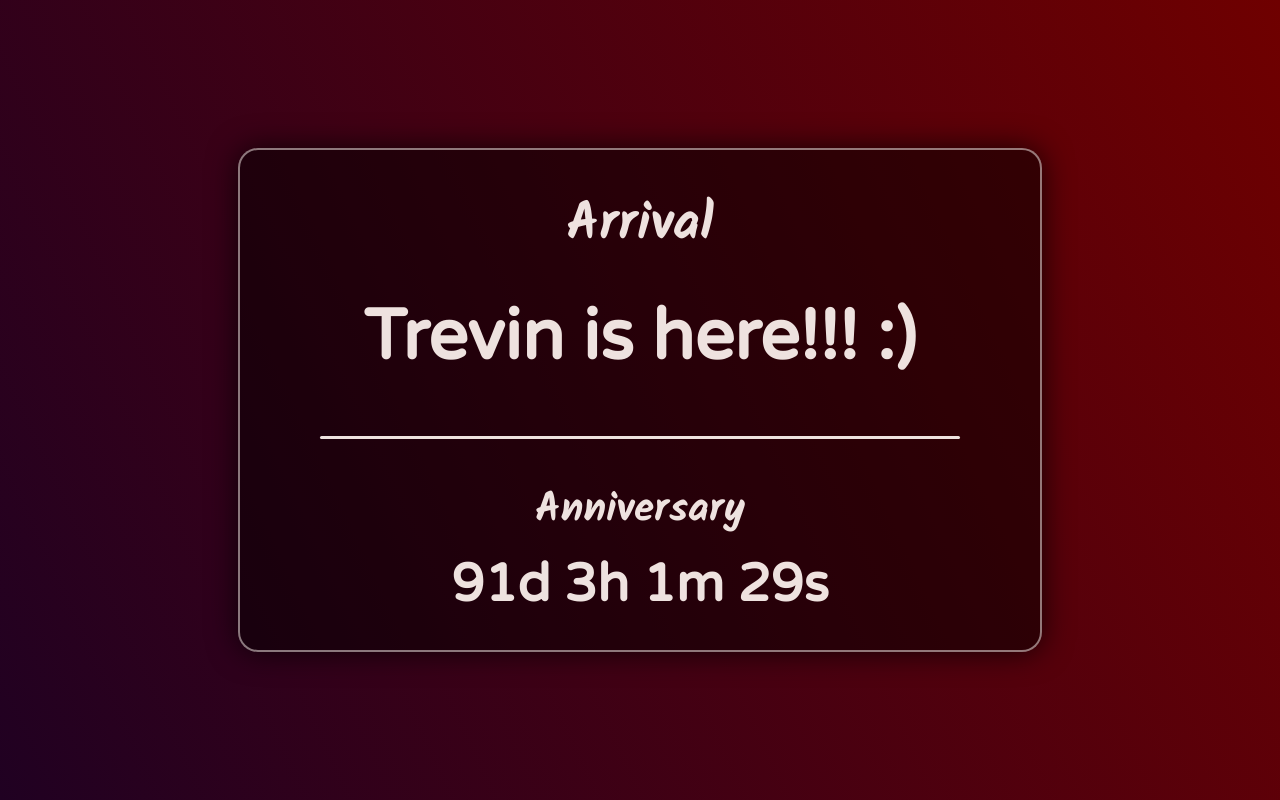
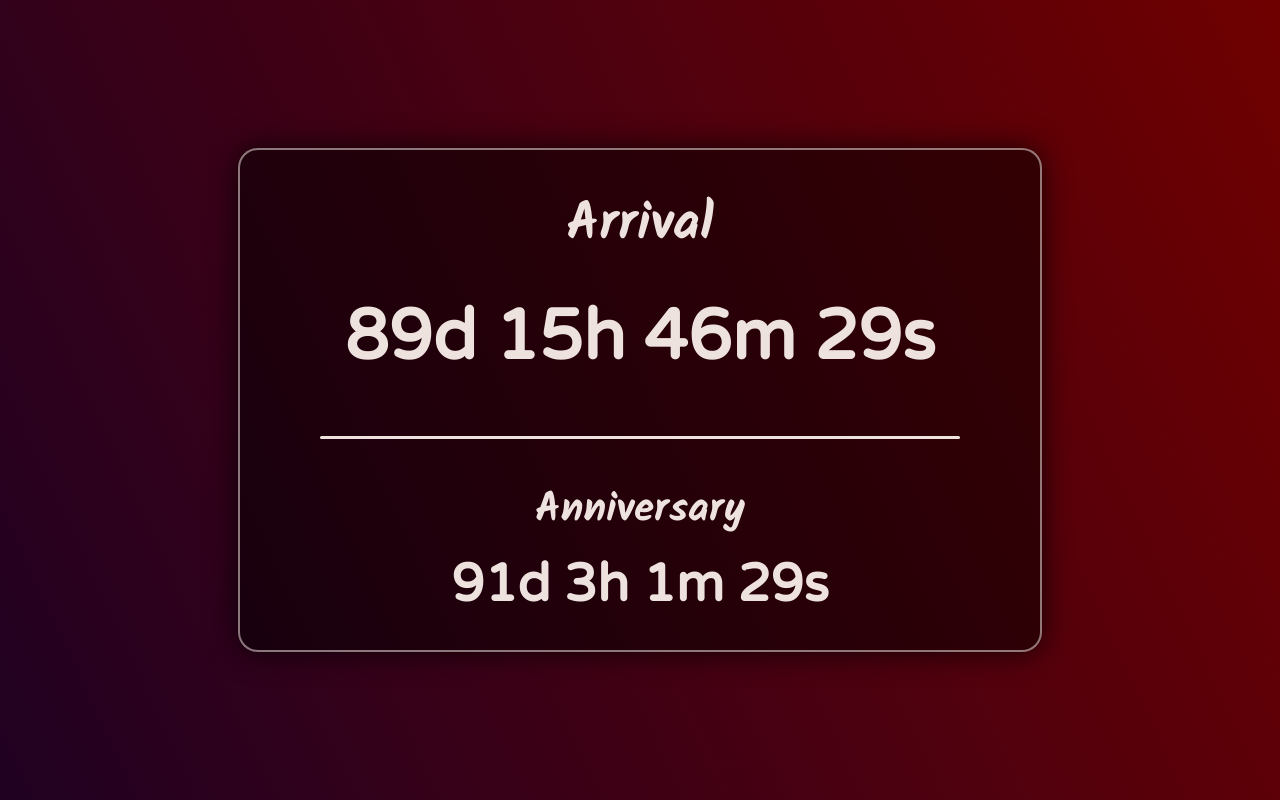
Before and after one commit to imtrmu/kenzie, a plain HTML site: page index.html in a window 1280 px wide. Drawn offline with Linux system fonts and the light colour scheme.

Commit message:
Update index.html

```diff
--- a/index.html
+++ b/index.html
@@ -35,7 +35,7 @@
 
   <script>
     // Set the date we're counting down to
-    var countDownDate = new Date("December 26, 2023 13:30:00").getTime();
+    var countDownDate = new Date("Jun 2, 2024 12:45:00").getTime();
 
     // Update the count down every 1 second
     var x = setInterval(function() {
```
